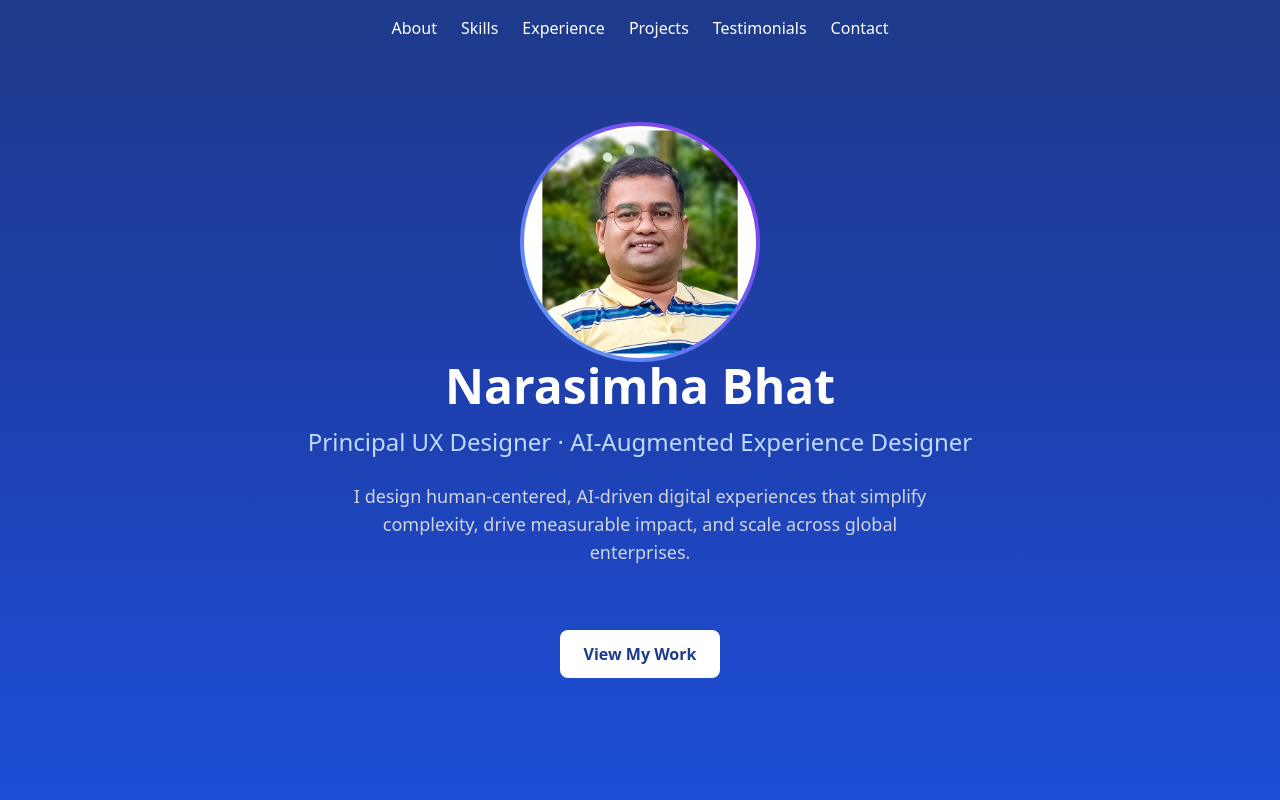
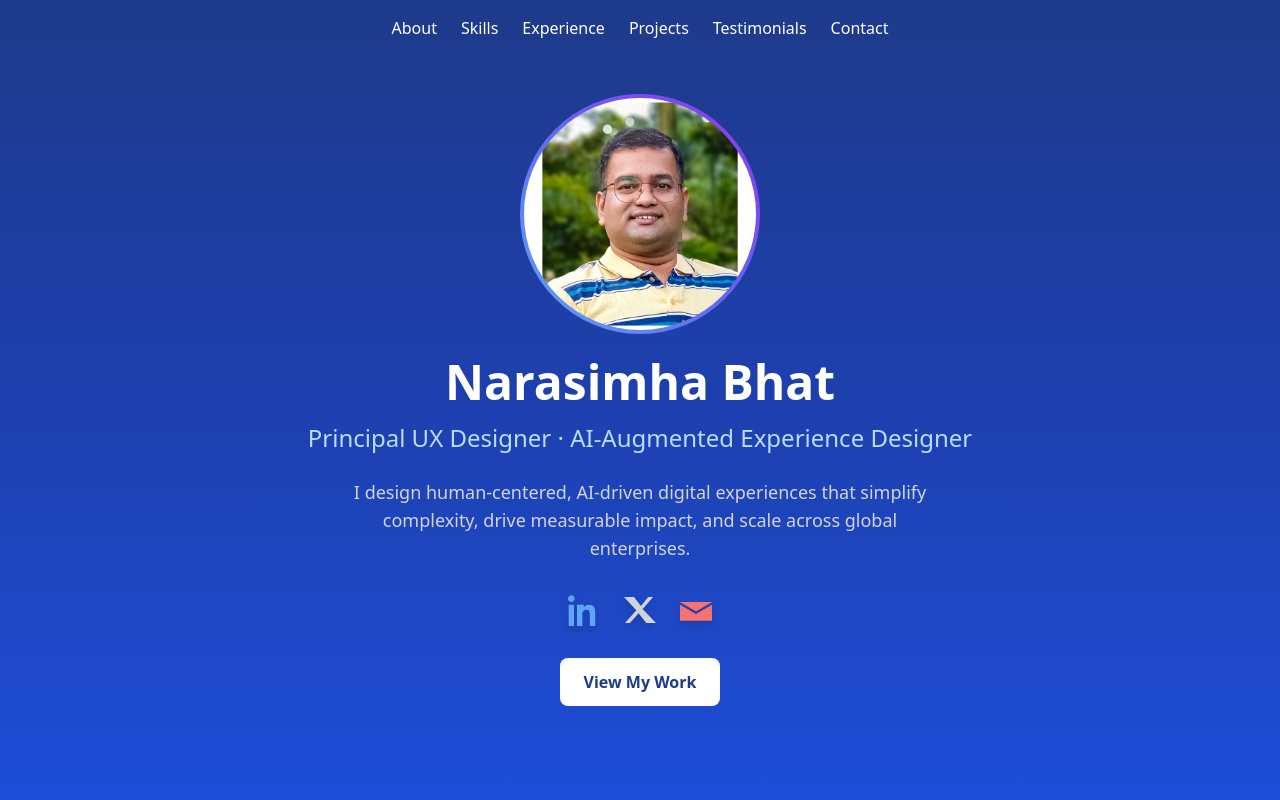
Before and after one commit to Simha1991/narasimha-portfolio, a React (Vite) app: page / in a window 1280 px wide. Shown: the top 800 px of the page. Built offline with nearby package versions, Linux system fonts and the light colour scheme; the HTML template or start-up script is replaced by a standard one.

Commit message:
Update hero section App.jsx

```diff
--- a/src/App.jsx
+++ b/src/App.jsx
@@ -51,20 +51,19 @@ function App() {
 </header>
 
 
-      {/* Hero Section */}
+    {/* Hero Section */}
 <section
   id="hero"
   className="min-h-screen flex flex-col items-center justify-center text-center bg-gradient-to-b from-blue-900 via-blue-800 to-blue-700 text-white px-6"
 >
-  <div className="w-60 h-60 rounded-full p-1 bg-gradient-to-tr from-blue-400 via-indigo-500 to-purple-600">
-  <div className="w-full h-full rounded-full overflow-hidden bg-white">
+  {/* Headshot with gradient ring */}
+  <div className="w-60 h-60 rounded-full overflow-hidden p-1 bg-gradient-to-tr from-blue-400 via-indigo-500 to-purple-600 mb-6">
     <img
       src="/images/headshot.jpg"
       alt="Narasimha Bhat"
-      className="w-full h-full object-cover"
+      className="w-full h-full object-cover rounded-full"
     />
   </div>
-</div>
 
   <h1 className="text-5xl font-bold mb-4">Narasimha Bhat</h1>
   <h2 className="text-2xl text-blue-200 mb-6">
@@ -77,27 +76,53 @@ function App() {
 
   {/* Social icons */}
   <div className="flex space-x-6 mb-8">
+    {/* LinkedIn */}
     <a
       href="https://www.linkedin.com/in/narasimha-bhat"
       target="_blank"
       rel="noopener noreferrer"
       className="hover:scale-110 transform transition"
     >
-      <i className="fab fa-linkedin text-3xl text-blue-400 hover:text-white drop-shadow-lg"></i>
+      <svg
+        xmlns="http://www.w3.org/2000/svg"
+        fill="currentColor"
+        viewBox="0 0 24 24"
+        className="w-8 h-8 text-blue-400 hover:text-white drop-shadow-lg"
+      >
+        <path d="M4.98 3.5C4.98 4.88 3.87 6 2.5 6S0 4.88 0 3.5 1.12 1 2.5 1s2.48 1.12 2.48 2.5zM.5 8h4V24h-4V8zm7.5 0h3.8v2.16h.05c.53-1 1.83-2.16 3.77-2.16 4.03 0 4.78 2.65 4.78 6.1V24h-4v-7.9c0-1.88-.03-4.3-2.62-4.3-2.63 0-3.03 2.05-3.03 4.17V24h-4V8z" />
+      </svg>
     </a>
+
+    {/* Twitter/X */}
     <a
       href="https://twitter.com/IaMSimha007"
       target="_blank"
       rel="noopener noreferrer"
       className="hover:scale-110 transform transition"
     >
-      <i className="fab fa-x-twitter text-3xl text-gray-300 hover:text-white drop-shadow-lg"></i>
+      <svg
+        xmlns="http://www.w3.org/2000/svg"
+        fill="currentColor"
+        viewBox="0 0 24 24"
+        className="w-8 h-8 text-gray-300 hover:text-white drop-shadow-lg"
+      >
+        <path d="M18.244 2.25h3.64l-7.93 9.09L24 21.75h-7.313l-5.73-7.357-6.56 7.357H.75l8.48-9.51L0 2.25h7.5l5.17 6.757L18.244 2.25z" />
+      </svg>
     </a>
+
+    {/* Email */}
     <a
       href="mailto:bhatnarasimha1991@gmail.com"
       className="hover:scale-110 transform transition"
     >
-      <i className="fas fa-envelope text-3xl text-red-400 hover:text-white drop-shadow-lg"></i>
+      <svg
+        xmlns="http://www.w3.org/2000/svg"
+        fill="currentColor"
+        viewBox="0 0 24 24"
+        className="w-8 h-8 text-red-400 hover:text-white drop-shadow-lg"
+      >
+        <path d="M12 13.065L.014 6h23.972L12 13.065zm0 2.021L.014 8.021V20h23.972V8.021L12 15.086z" />
+      </svg>
     </a>
   </div>
 
@@ -108,7 +133,8 @@ function App() {
     View My Work
   </a>
 </section>
-      {/* Hero section ends */}
+{/* Hero section ends */}
+
 
       {/* About Section */}
       <section
```
